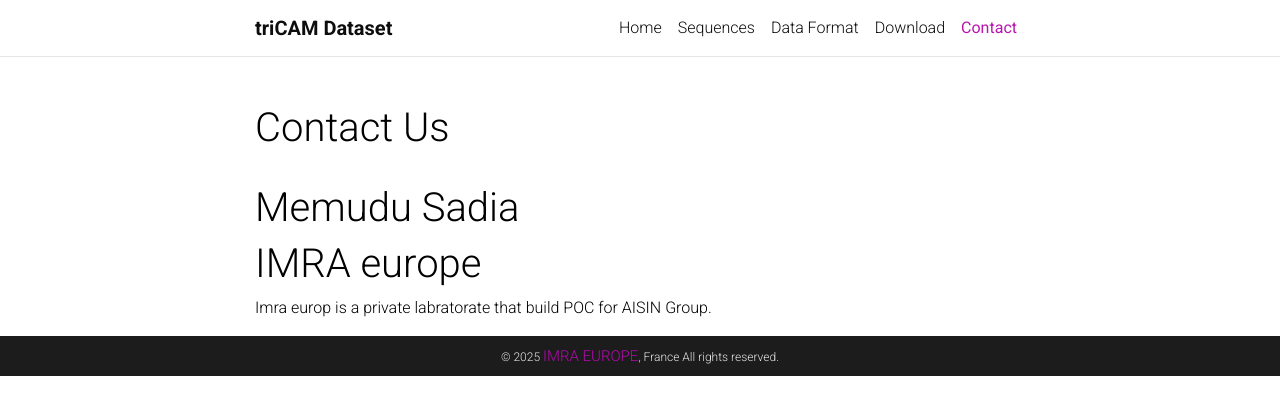
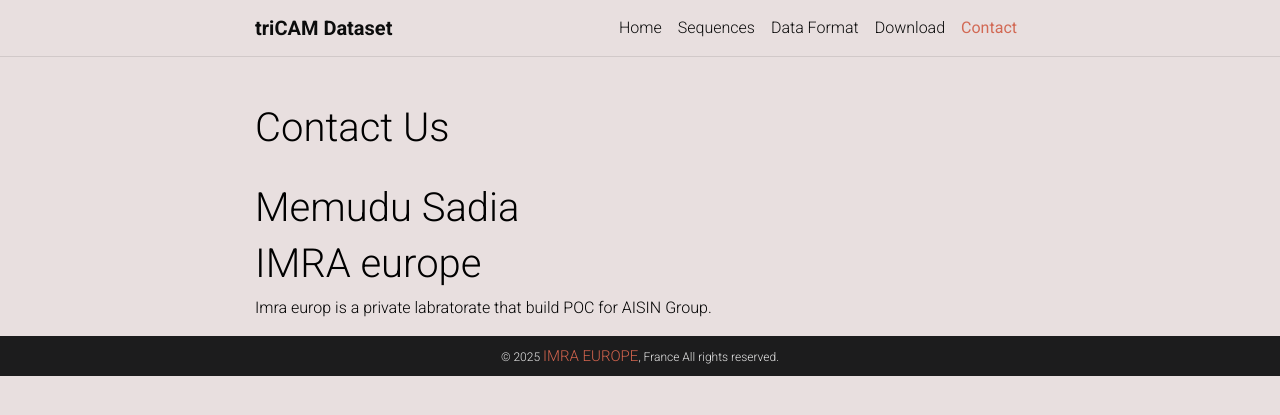
Before and after one commit to anikesadia/triCam-dataset, a Jekyll site: the page contact/index.html, which Jekyll copies as it is, in a window 1280 px wide. Shown: the top 415 px of the page. Built offline with Jekyll 4.4.1, drawn with Linux system fonts in a browser that asks for light colours; comment, search, counter and statistics services are not loaded; a style sheet for code colours, icons or effects is not loaded.

Commit message:
Update main.css

```diff
--- a/assets/css/main.css
+++ b/assets/css/main.css
@@ -1,10 +1,10 @@
 :root {
-    --global-bg-color: #fff;
+    --global-bg-color: #e8dfdf;
     --global-code-bg-color: rgba(181, 9, 172, 0.05);
     --global-text-color: #000;
     --global-text-color-light: #828282;
-    --global-theme-color: #B509AC;
-    --global-hover-color: #B509AC;
+    --global-theme-color: #d1634d;
+    --global-hover-color: #d1634d;
     --global-footer-bg-color: #1C1C1D;
     --global-footer-text-color: #e8e8e8;
     --global-footer-link-color: #fff;
@@ -388,7 +388,8 @@
 
 .header-bar h1 {
     color: var(--global-theme-color);
-    font-size: 5rem
+    font-size: 5rem;
+    text-align: center;
 }
 
 .post-list {
```
